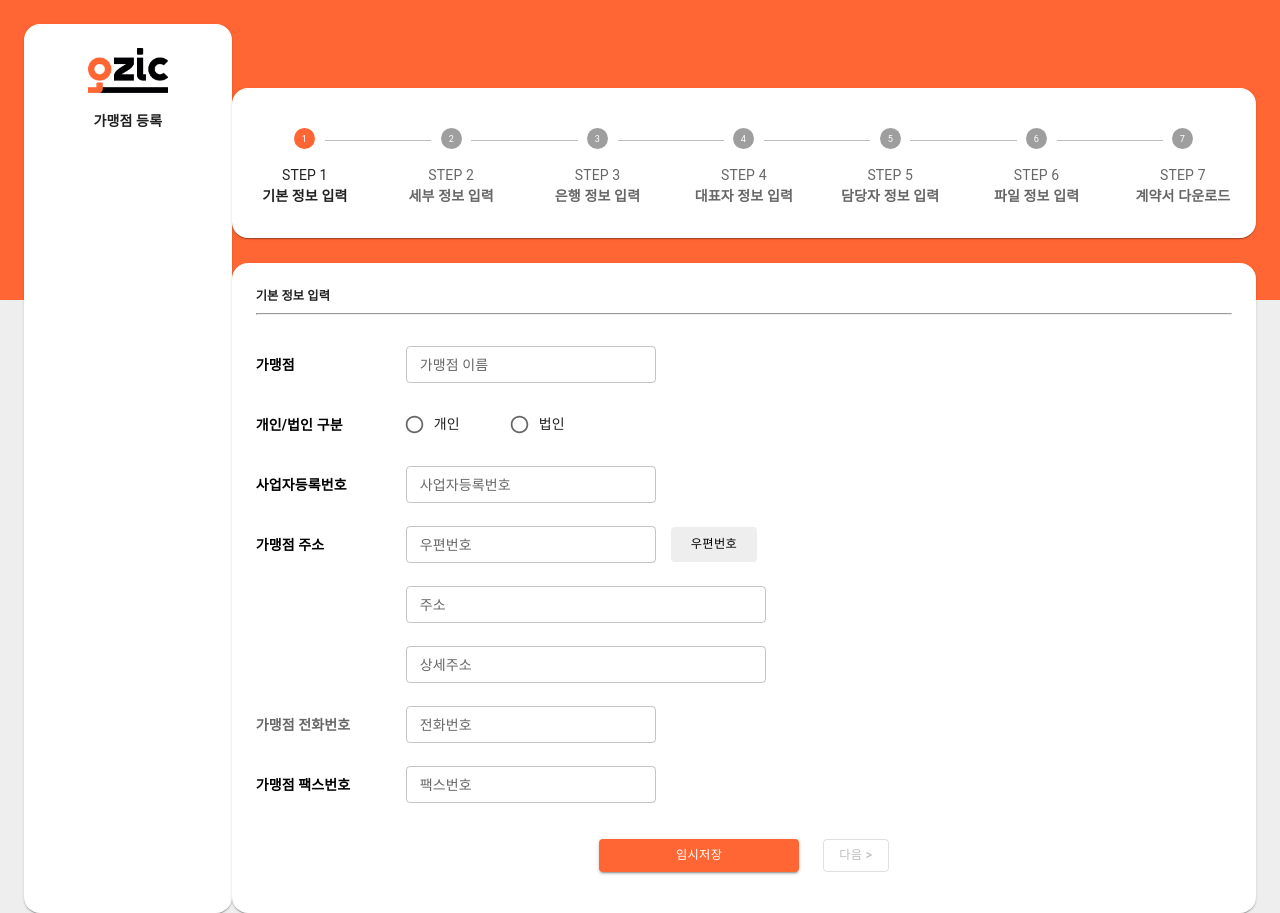
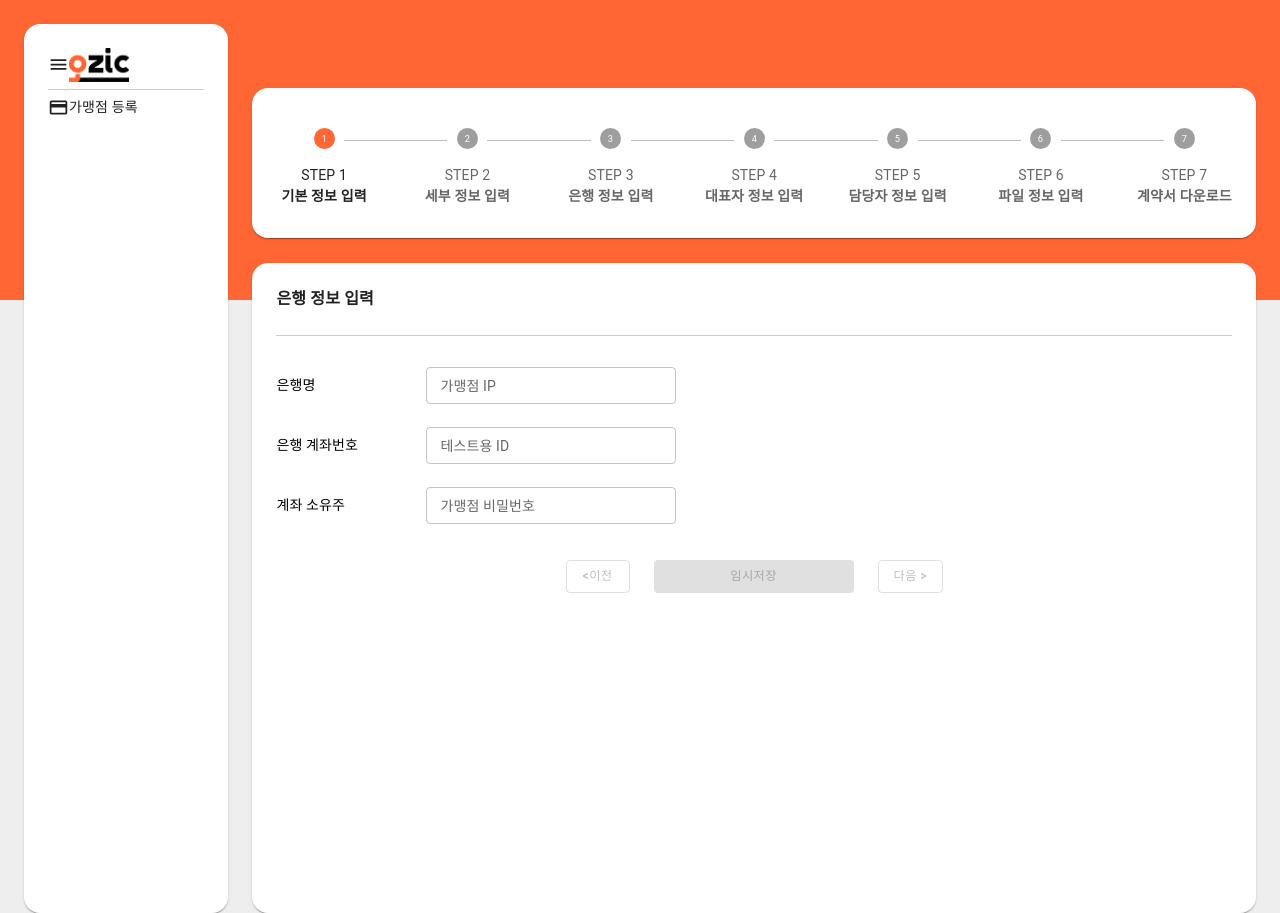
Before and after one commit to tamoimi/ozic-step, a React (Create React App) app: page / in a window 1280 px wide. Built offline with nearby package versions, Linux system fonts and the light colour scheme.

Commit message:
Refactor

```diff
--- a/src/components/Navigation.jsx
+++ b/src/components/Navigation.jsx
@@ -1,5 +1,9 @@
 import React from "react";
-import { Paper } from "@mui/material";
+import  Paper  from "@mui/material/Paper";
+import Stack from "@mui/material/Stack";
+import Typography  from "@mui/material/Typography";
+import CreditCardIcon from "@mui/icons-material/CreditCard";
+import MenuIcon from "@mui/icons-material/Menu";
 
 // const navigate = useNavigate();
 // const onClickList = () => {
@@ -13,15 +17,32 @@ export const Navigation = () => {
         sx={{
           width: 240,
           height: 889,
-          textAlign: "center",
           borderRadius: 4,
           p: 3,
+          mr: 3
         }}
       >
-        <img src="img/ozicpay_logo_text.png" alt="ozic_pay_logo" style={{ width: 80 }} />
-        <h2>가맹점 등록</h2>
-
+        <Stack direction="row" alignItems="center">
+          <MenuIcon />
+          <img
+            src="img/ozicpay_logo_text.png"
+            alt="ozic_pay_logo"
+            style={{ width: 60, display: "inline-block", mb: 3 }}
+          />
+        </Stack>
+        <hr />
+        <Stack direction="row">
+          <CreditCardIcon />
+          <Typography>가맹점 등록</Typography>
+        </Stack>
       </Paper>
+      <style>{`
+      hr {
+        height: 1px;
+        background: #ccc;
+        border: none;
+      }
+      `}</style>
     </>
   );
 };
--- a/src/pages/Merchant.jsx
+++ b/src/pages/Merchant.jsx
@@ -11,13 +11,13 @@ const Merchant = () => {
   const [currentStep, setCurrentStep] = useState(1);
 
   return (
-    <Grid container>
+    <Grid container >
       {/* stepper activeStep은 0부터 시작하기 때문에 => 현재스텝 -1 */}
       <StepHeader currentStep={currentStep - 1} />
 
       {/* 임시로  step2 미리보기 해놓음 나중에 step1 로 다시 바꾸기 */}
       <Grid container>
-        {currentStep === 1 && <Step1 setCurrentStepProp={setCurrentStep} />}
+        {currentStep === 1 && <Step3 setCurrentStepProp={setCurrentStep} />}
         {currentStep === 2 && <Step2 setCurrentStepProp={setCurrentStep} />}
         {currentStep === 3 && <Step3 setCurrentStepProp={setCurrentStep} />}
         {currentStep === 4 && <Step4 setCurrentStepProp={setCurrentStep} />}
```
